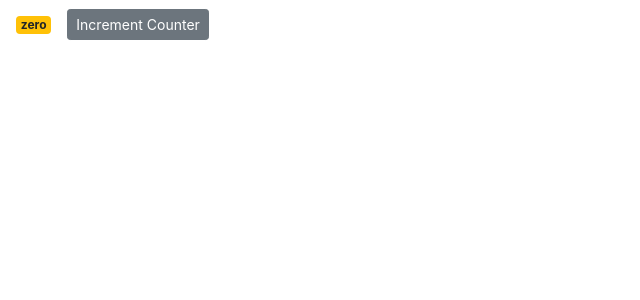
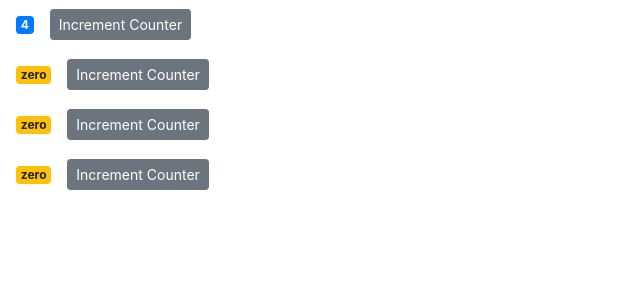
Before and after one commit to Boity-Latakgomo/Hello-React, a React (Create React App) app: page / in a window 1280 px wide. Shown: the top 300 px of the page, without its empty margins (0-640 px from the left). Built offline with nearby package versions, Linux system fonts and the light colour scheme.

Commit message:
added references

```diff
--- a/src/components/counter.jsx
+++ b/src/components/counter.jsx
@@ -3,7 +3,7 @@
  class Counter extends Component {
 
     state = {
-        count: 0
+        count: this.props.value
 
     };
 
--- /dev/null
+++ b/src/components/counters.jsx
@@ -0,0 +1,23 @@
+import React, { Component } from 'react';
+import Counter from './counter';
+
+class Counters extends Component {
+    state = {
+        counters: [
+            { id:1, value:4 },
+            { id:2, value:0 },
+            { id:3, value:0 },
+            { id:4, value:0 }
+        ]
+     };
+    render() {
+        return (
+        <div>
+            { this.state.counters.map(counter =>
+            <Counter key={counter.id} value={counter.value} />)}
+        </div>
+        );
+    }
+}
+
+export default Counters ;
--- a/src/index.js
+++ b/src/index.js
@@ -4,8 +4,8 @@
 import App from "./App";
 import registerServiceWorker from "./registerServiceWorker";
 import "bootstrap/dist/css/bootstrap.css";
-import Counter from './components/counter';
+import Counters from './components/counters';
 
 
-ReactDOM.render(<Counter />, document.getElementById("root"));
+ReactDOM.render(<Counters />, document.getElementById("root"));
 registerServiceWorker();
```
